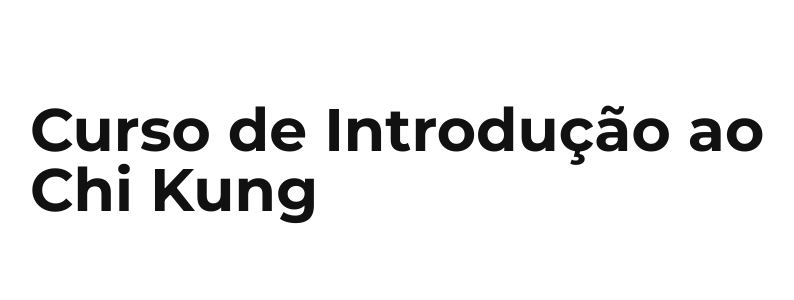
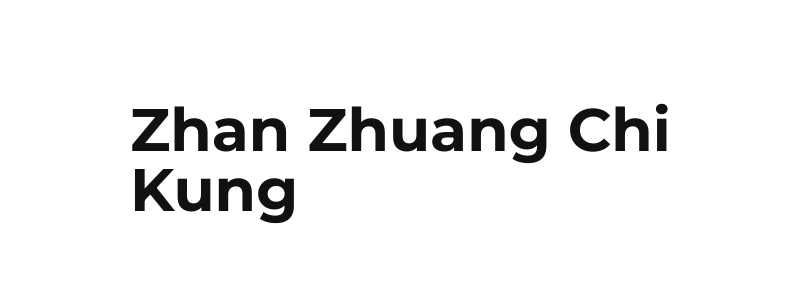
Before and after one commit to devagar/chikung101, a Jekyll site: the page built from index.md, in a window 1280 px wide. Shown: the top 300 px of the page, without its empty margins (208-1002 px from the left). Built offline with Jekyll 4.4.1, drawn with Linux system fonts in a browser that asks for light colours.

Commit message:
geting around

```diff
--- a/_layouts/default.html
+++ b/_layouts/default.html
@@ -13,7 +13,7 @@
 </head>
 <body>
   <div class="container">
-    <h1>Curso de Introdução ao Chi Kung</h1>
+    <h1>Zhan Zhuang Chi Kung</h1>
     {{ content }}
   </div>
 {% include scripts.html %}
--- a/css/solo.css
+++ b/css/solo.css
@@ -147,7 +147,7 @@ pre > code {
 }
 
 .container {
-  max-width: 40rem;
+  max-width: 30rem;
   margin: 0 auto;
   padding: 0 1rem;
 }
```
